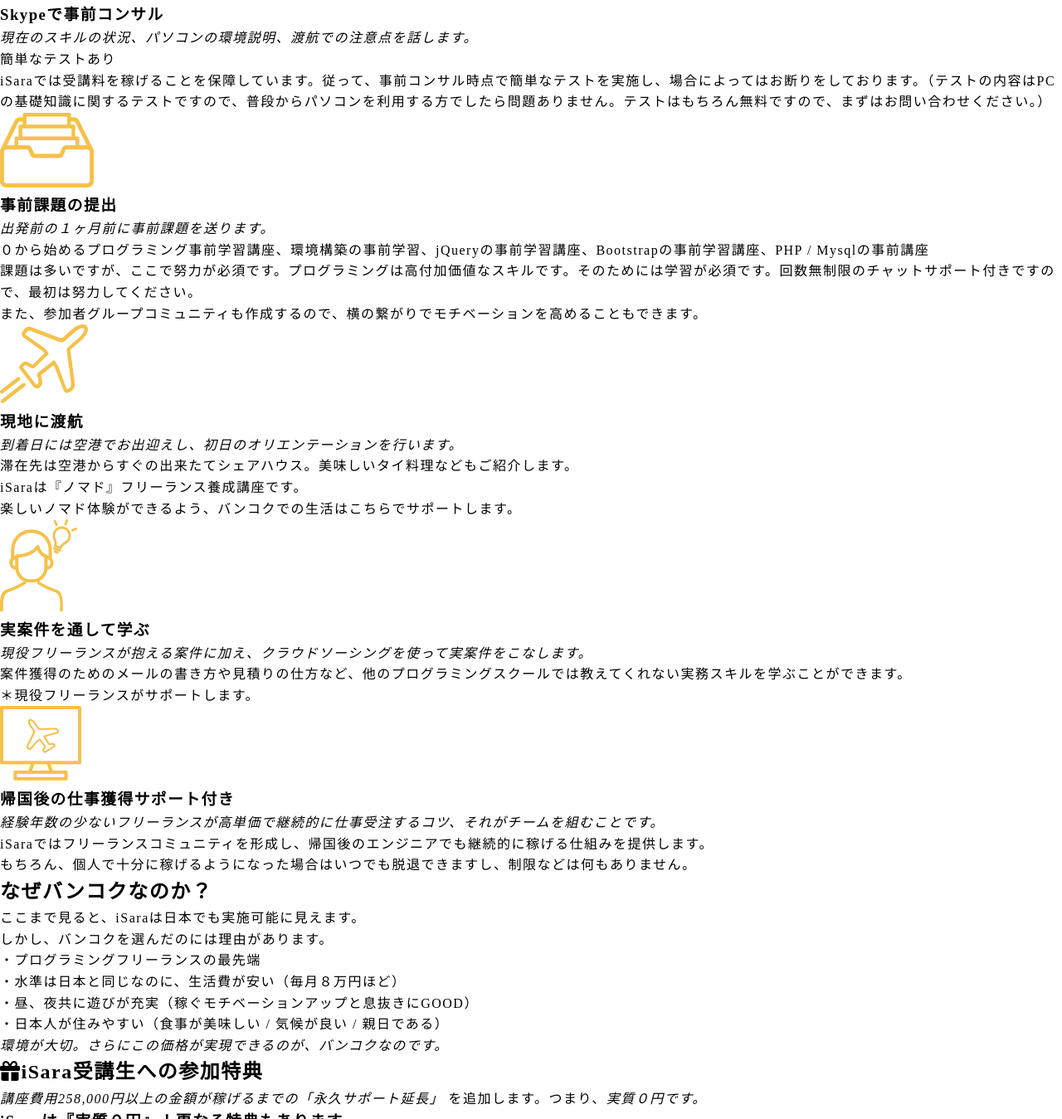
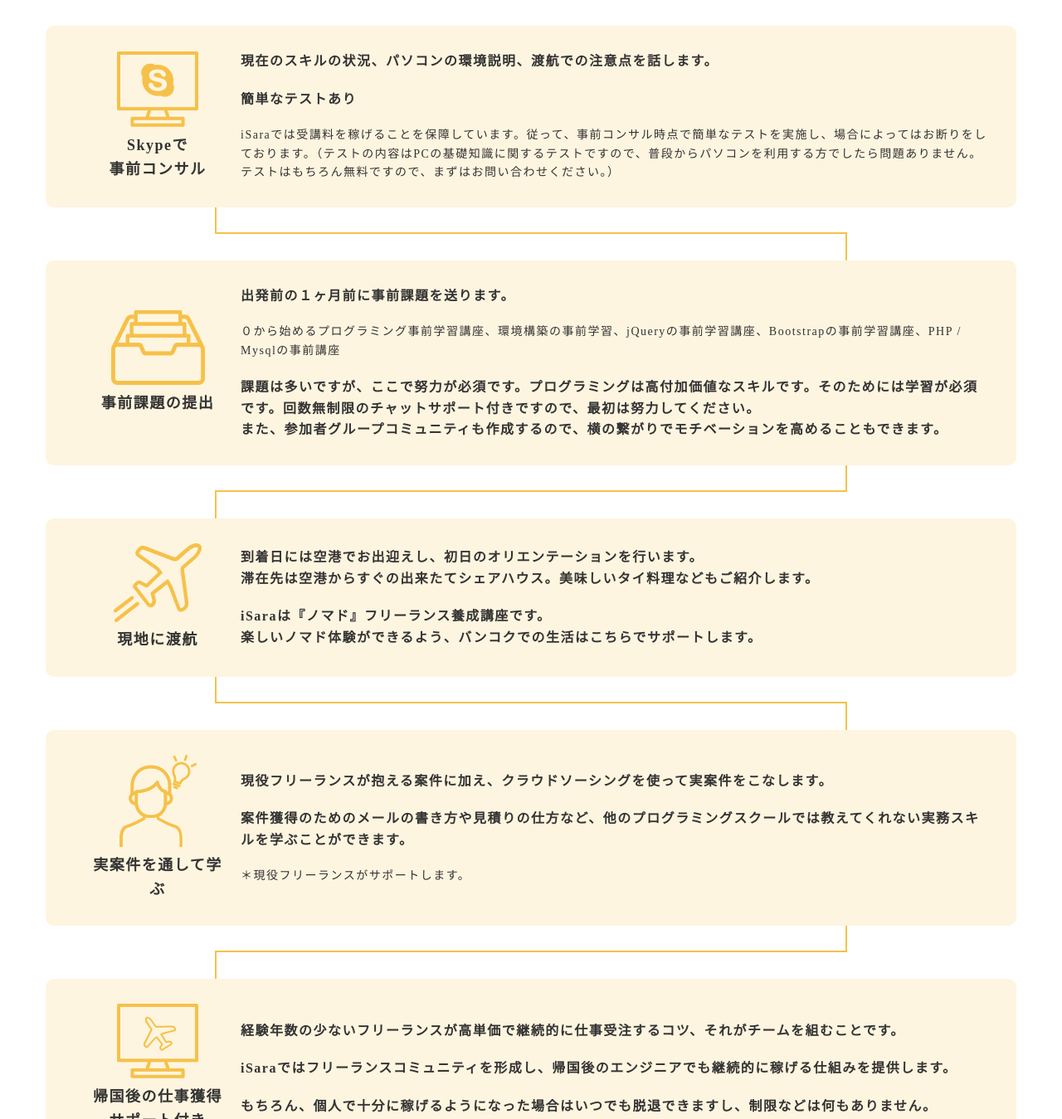
Before and after one commit to nanako-mori/copy_website, a website: page index.html in a window 1280 px wide. Shown: the part 7830-9179 px from the top of the page at 83% size. Drawn offline with Linux system fonts and the light colour scheme.

Commit message:
受講の流れを作成

```diff
--- a/index.html
+++ b/index.html
@@ -301,46 +301,86 @@
             <p>講座費用258,000円以上の金額が稼げるまで「永久サポート延長」します。</p>
             <p>つまりリスク０で参加できます。</p>
         </div>
-        <section>
-            <h2><i class="fas fa-laptop"></i>受講の流れ</h2>
-            <img src="./static/images/flow.jpg" alt="flow" />
-            <ul>
+        <section class="flow">
+            <h2 class="flow_title"><i class="fas fa-laptop"></i>受講の流れ</h2>
+            <img class="flow_image" src="./static/images/flow.jpg" alt="flow" />
+            <ul class="flow_list">
                 <li>
+                    <div class="flow_icon">
                         <img src="./static/images/skypeconsulting.png" alt="skypeconsulting" />
-                    <h3>Skypeで事前コンサル</h3>
-                    <em>現在のスキルの状況、パソコンの環境説明、渡航での注意点を話します。</em>
-                    <p>簡単なテストあり</p>
+                        <h3>
+                            <p>Skypeで</p>
+                            <p>事前コンサル</p>
+                        </h3>
+                    </div>
+                    <div class="flow_detail">
+                        <p class="bold">現在のスキルの状況、パソコンの環境説明、渡航での注意点を話します。</p>
+                        <p class="bold">簡単なテストあり</p>
                         <p>iSaraでは受講料を稼げることを保障しています。従って、事前コンサル時点で簡単なテストを実施し、場合によってはお断りをしております。（テストの内容はPCの基礎知識に関するテストですので、普段からパソコンを利用する方でしたら問題ありません。テストはもちろん無料ですので、まずはお問い合わせください。）</p>
+                    </div>
                 </li>
                 <li>
+                    <img src="./static/images/flowline1.png" alt="flowline1">
+                </li>
+                <li>
+                    <div class="flow_icon">
                         <img src="./static/images/preworks.png" alt="preworks" />
                         <h3>事前課題の提出</h3>
-                    <em>出発前の１ヶ月前に事前課題を送ります。</em>
+                    </div>
+                    <div class="flow_detail">
+                        <p class="bold">出発前の１ヶ月前に事前課題を送ります。</p>
                         <p>０から始めるプログラミング事前学習講座、環境構築の事前学習、jQueryの事前学習講座、Bootstrapの事前学習講座、PHP / Mysqlの事前講座</p>
-                    <p>課題は多いですが、ここで努力が必須です。プログラミングは高付加価値なスキルです。そのためには学習が必須です。回数無制限のチャットサポート付きですので、最初は努力してください。</p>
-                    <p>また、参加者グループコミュニティも作成するので、横の繋がりでモチベーションを高めることもできます。</p>
+                        <p class="bold">課題は多いですが、ここで努力が必須です。プログラミングは高付加価値なスキルです。そのためには学習が必須です。回数無制限のチャットサポート付きですので、最初は努力してください。
+                        <br>また、参加者グループコミュニティも作成するので、横の繋がりでモチベーションを高めることもできます。</p>
+                    </div>
                 </li>
                 <li>
+                    <img src="./static/images/flowline2.png" alt="flowline2">
+                </li>
+                <li>
+                    <div class="flow_icon">
                         <img src="./static/images/flight.png" alt="flight" />
                         <h3>現地に渡航</h3>
-                    <em>到着日には空港でお出迎えし、初日のオリエンテーションを行います。</em>
-                    <p>滞在先は空港からすぐの出来たてシェアハウス。美味しいタイ料理などもご紹介します。</p>
-                    <p>iSaraは『ノマド』フリーランス養成講座です。</p>
-                    <p>楽しいノマド体験ができるよう、バンコクでの生活はこちらでサポートします。</p>
+                    </div>
+                    <div class="flow_detail">
+                        <p class="bold">到着日には空港でお出迎えし、初日のオリエンテーションを行います。
+                            <br>
+                            滞在先は空港からすぐの出来たてシェアハウス。美味しいタイ料理などもご紹介します。
+                        </p>
+                        <p class="bold">
+                            iSaraは『ノマド』フリーランス養成講座です。
+                            <br>
+                        楽しいノマド体験ができるよう、バンコクでの生活はこちらでサポートします。
+                        </p>
+                    </div>
                 </li>
                 <li>
+                    <img src="./static/images/flowline1.png" alt="flowline1">
+                </li>
+                <li>
+                    <div class="flow_icon">
                         <img src="./static/images/personwithlight.png" alt="personwithlight" />
                         <h3>実案件を通して学ぶ</h3>
-                    <em>現役フリーランスが抱える案件に加え、クラウドソーシングを使って実案件をこなします。</em>
-                    <p>案件獲得のためのメールの書き方や見積りの仕方など、他のプログラミングスクールでは教えてくれない実務スキルを学ぶことができます。</p>
+                    </div>
+                    <div class="flow_detail">
+                        <p class="bold">現役フリーランスが抱える案件に加え、クラウドソーシングを使って実案件をこなします。</p>
+                        <p class="bold">案件獲得のためのメールの書き方や見積りの仕方など、他のプログラミングスクールでは教えてくれない実務スキルを学ぶことができます。</p>
                         <p>＊現役フリーランスがサポートします。</p>
+                    </div>
                 </li>
                 <li>
+                    <img src="./static/images/flowline2.png" alt="flowline2">
+                </li>
+                <li>
+                    <div class="flow_icon">
                         <img src="./static/images/jobsupport.png" alt="jobsupport" />
                         <h3>帰国後の仕事獲得サポート付き</h3>
-                    <em>経験年数の少ないフリーランスが高単価で継続的に仕事受注するコツ、それがチームを組むことです。</em>
-                    <p>iSaraではフリーランスコミュニティを形成し、帰国後のエンジニアでも継続的に稼げる仕組みを提供します。</p>
-                    <p>もちろん、個人で十分に稼げるようになった場合はいつでも脱退できますし、制限などは何もありません。</p>
+                    </div>
+                    <div class="flow_detail">
+                        <p class="bold">経験年数の少ないフリーランスが高単価で継続的に仕事受注するコツ、それがチームを組むことです。</p>
+                        <p class="bold">iSaraではフリーランスコミュニティを形成し、帰国後のエンジニアでも継続的に稼げる仕組みを提供します。</p>
+                        <p class="bold">もちろん、個人で十分に稼げるようになった場合はいつでも脱退できますし、制限などは何もありません。</p>
+                    </div>
                 </li>
             </ul>
         </section>
@@ -354,13 +394,13 @@
                 <li>・昼、夜共に遊びが充実（稼ぐモチベーションアップと息抜きにGOOD）</li>
                 <li>・日本人が住みやすい（食事が美味しい / 気候が良い / 親日である）</li>
             </ul>
-            <em>環境が大切。さらにこの価格が実現できるのが、バンコクなのです。</em>
+            <p>環境が大切。さらにこの価格が実現できるのが、バンコクなのです。</p>
         </section>
         <section>
             <h2><i class="fas fa-gift"></i>iSara受講生への参加特典</h2>
             <p>
-                <em>講座費用258,000円以上の金額が稼げるまでの「永久サポート延長」</em>
-                を追加します。つまり、<em>実質０円です。</em>
+                <p>講座費用258,000円以上の金額が稼げるまでの「永久サポート延長」</p>
+                を追加します。つまり、<p>実質０円です。</p>
             </p>
             <h3>iSaraは『実質０円』！更なる特典もあります。</h3>
             <ul>
@@ -390,7 +430,7 @@
         </section>
         <section>
             <h2>創業者からのメッセージ</h2>
-            <em>「一生もののスキル」を身につけ、ノマドライフを楽しもう！</em>
+            <p>「一生もののスキル」を身につけ、ノマドライフを楽しもう！</p>
             <img src="./static/images/IMG_1139-768x576.jpg" alt="IMG_1139-768x576" />
             <p>初めまして。「iSara（イサラ）」創業者の染谷佳佑と申します。</p>
             <p>iSaraの開講は、僕達講師陣にとってもとても大きな挑戦です。今回、参加者に圧倒的な価値提供をするために、超少人数制だからできる内容を用意しました。</p>
--- a/static/sass/style.scss
+++ b/static/sass/style.scss
@@ -565,3 +565,59 @@
         border-bottom: 1px dotted #e5e5e5;
     }
 }
+
+.flow {
+    @include wrapper;
+}
+
+.flow_title {
+    @include textBold(28px);
+    margin: 20px auto 10;
+}
+
+.flow_image {
+    max-width: 100%;
+    margin: 40px auto;
+}
+
+.flow_list {
+    li {
+        display: flex;
+        align-items: center;
+        width: $contentsWidthLg;
+        max-width: $maxWidth;
+        padding: 10px 35px;
+        margin: 0 auto;
+        color: $textBaseColor;
+        background-color: $bgColor01;
+        border-radius: 10px;
+        &:nth-of-type(2n) {
+            padding: 0;
+            background-color: transparent;
+            img {
+                display: block;
+                margin: 0 auto;
+            }
+        }
+    }
+}
+
+.flow_icon {
+    flex-shrink: 0;
+    width: 200px;
+    padding: 20px;
+    h3 {
+        font-size: $fontLg;
+    }
+}
+
+.flow_detail {
+    p {
+        margin: 20px 0;
+        font-size: $fontSm;
+        text-align: left;
+    }
+    .bold {
+        @include textBold($fontMd);
+    }
+}
```
Also changed, not shown: static/css/style.css, static/images/flowline1.png (added), static/images/flowline2.png (added), 1 other file. Lines whose indentation alone changed are shown as unchanged.
